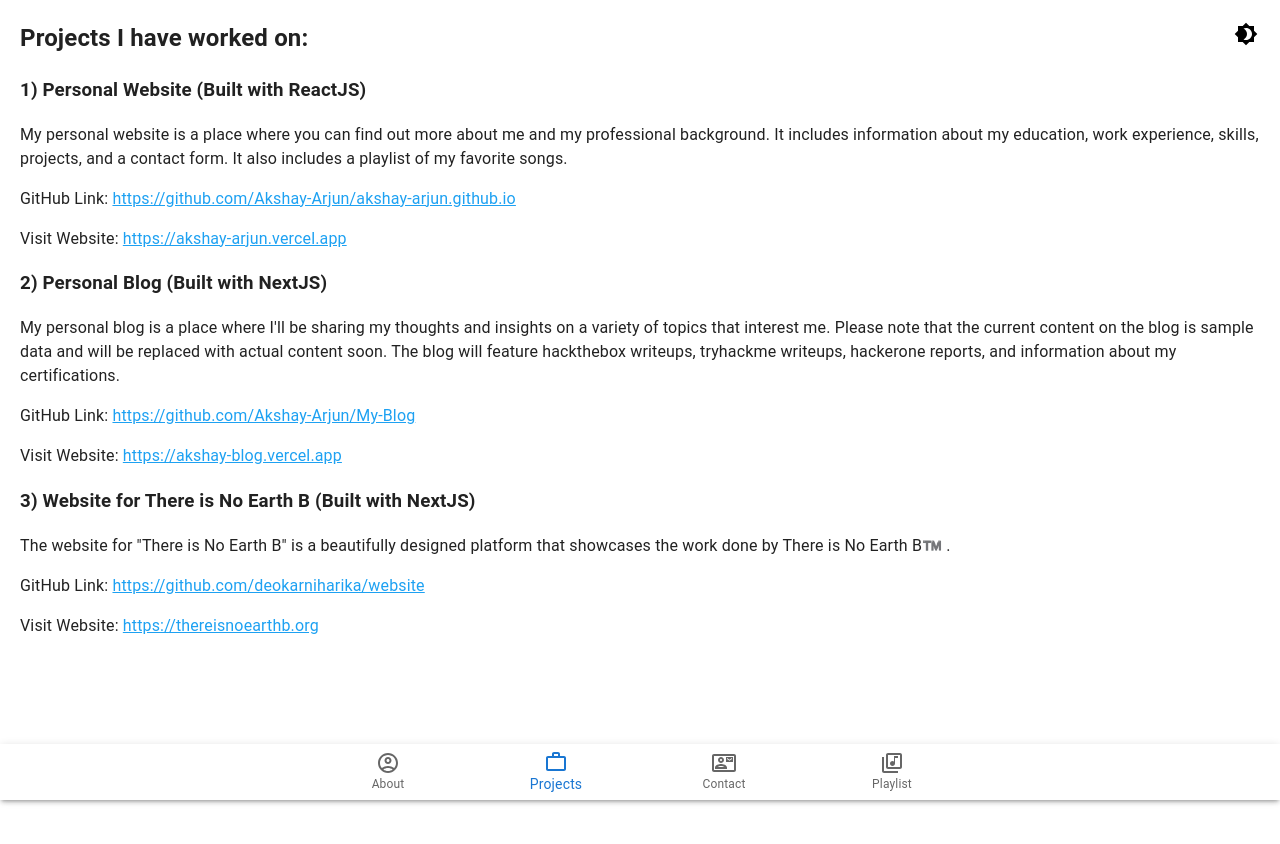
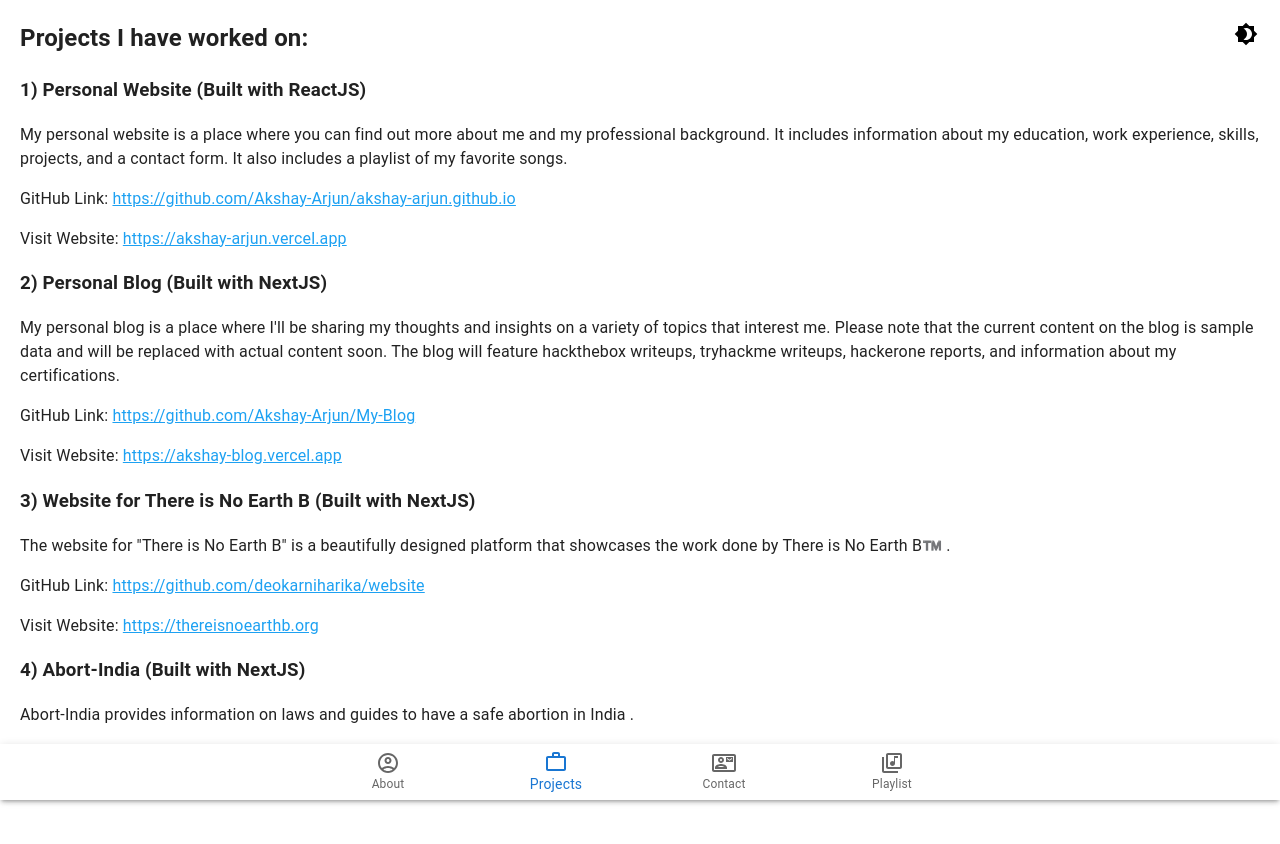
Before and after one commit to Akshay-Arjun/akshay-arjun.github.io, a React (Create React App) app: page /projects in a window 1280 px wide. Shown: the top 844 px of the page. Built offline with nearby package versions, Linux system fonts and the light colour scheme.

Commit message:
Update Projects.js

```diff
--- a/src/components/Projects.js
+++ b/src/components/Projects.js
@@ -23,6 +23,10 @@ const Projects = (props) => {
         <p>The website for "There is No Earth B" is a beautifully designed platform that showcases the work done by There is No Earth B™️ . </p>
         <p>GitHub Link:  < a style={{ color: "#1DA1F2" }}href="https://github.com/deokarniharika/website">https://github.com/deokarniharika/website</a></p>
         <p>Visit Website:  < a style={{ color: "#1DA1F2" }}href="https://thereisnoearthb.org">https://thereisnoearthb.org</a></p>
+        <h3>4) Abort-India (Built with NextJS)</h3>
+        <p>Abort-India provides information on laws and guides to have a safe abortion in India . </p>
+
+        <p>Visit Website:  < a style={{ color: "#1DA1F2" }}href="https://abort-india.vercel.app">https://abort-india.vercel.app</a></p>
       </div>
     </div>
   )
```
